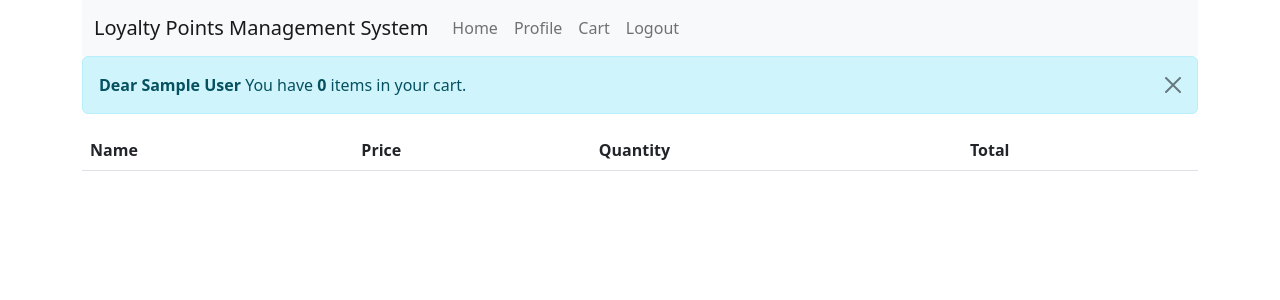
After one commit to AunSyedShah/loyalty_project, a Django app: page /cart/cart-detail/ in a window 1280 px wide. The commit adds this page. Shown: the top 300 px of the page. Run offline with Django 4.2, Linux system fonts and the light colour scheme; the visitor is signed in with stand-in values (Sample User, id 1); lists and menus that the app fills with data are empty.

Commit message:
nov 20 2022 0701

```diff
--- a/loyalty_project/settings.py
+++ b/loyalty_project/settings.py
@@ -38,6 +38,7 @@ INSTALLED_APPS = [
     'main_app',
     "crispy_forms",
     "crispy_bootstrap5",
+    'cart'
 ]
 
 MIDDLEWARE = [
@@ -63,6 +64,7 @@ TEMPLATES = [
                 'django.template.context_processors.request',
                 'django.contrib.auth.context_processors.auth',
                 'django.contrib.messages.context_processors.messages',
+                'cart.context_processor.cart_total_amount'
             ],
         },
     },
@@ -129,3 +131,4 @@ EMAIL_PORT = 587
 EMAIL_USE_TLS = True
 EMAIL_HOST_USER = "aunsyedsyed@gmail.com"
 EMAIL_HOST_PASSWORD = 'yqivixuzaiwhqsjb'
+CART_SESSION_ID = 'cart'
--- a/main_app/urls.py
+++ b/main_app/urls.py
@@ -12,4 +12,12 @@ urlpatterns = [
     path('profile/', views.profile, name='profile'),
     path('order_placed/', views.order_placed, name='order_placed'),
     path('send_email/', views.send_email, name='send_email'),
+    path('cart/add/<int:id>/', views.cart_add, name='cart_add'),
+    path('cart/item_clear/<int:id>/', views.item_clear, name='item_clear'),
+    path('cart/item_increment/<int:id>/',
+         views.item_increment, name='item_increment'),
+    path('cart/item_decrement/<int:id>/',
+         views.item_decrement, name='item_decrement'),
+    path('cart/cart_clear/', views.cart_clear, name='cart_clear'),
+    path('cart/cart-detail/', views.cart_detail, name='cart_detail'),
 ]
--- a/main_app/views.py
+++ b/main_app/views.py
@@ -8,6 +8,8 @@ from .forms import RegistrationForm
 import json
 from django.core.mail import send_mail
 from django.conf import settings
+from django.contrib.auth.decorators import login_required
+from cart.cart import Cart
 
 
 # Create your views here.
@@ -136,3 +138,48 @@ def profile(request):
 def send_email(request):
     send_mail("testing", "testing", settings.EMAIL_HOST_USER, ['aunsyedshah.drama@gmail.com'])
     return JsonResponse({'success': True}, status=200)
+
+
+@login_required(login_url="/users/login")
+def cart_add(request, id):
+    cart = Cart(request)
+    product = Product.objects.get(id=id)
+    cart.add(product=product)
+    messages.success(request, 'Product added to cart successfully')
+    return redirect("home")
+
+
+@login_required(login_url="/users/login")
+def item_clear(request, id):
+    cart = Cart(request)
+    product = Product.objects.get(id=id)
+    cart.remove(product)
+    return redirect("cart_detail")
+
+
+@login_required(login_url="/users/login")
+def item_increment(request, id):
+    cart = Cart(request)
+    product = Product.objects.get(id=id)
+    cart.add(product=product)
+    return redirect("cart_detail")
+
+
+@login_required(login_url="/users/login")
+def item_decrement(request, id):
+    cart = Cart(request)
+    product = Product.objects.get(id=id)
+    cart.decrement(product=product)
+    return redirect("cart_detail")
+
+
+@login_required(login_url="/users/login")
+def cart_clear(request):
+    cart = Cart(request)
+    cart.clear()
+    return redirect("cart_detail")
+
+
+@login_required(login_url="/users/login")
+def cart_detail(request):
+    return render(request, 'cart/cart_detail.html')
--- a/templates/base.html
+++ b/templates/base.html
@@ -11,7 +11,7 @@
 <div class="container">
     <nav class="navbar navbar-expand-lg bg-light">
         <div class="container-fluid">
-            <a class="navbar-brand" href="#">Loyalty Points Management System</a>
+            <a class="navbar-brand" href="/">Loyalty Points Management System</a>
             <button class="navbar-toggler" type="button" data-bs-toggle="collapse"
                     data-bs-target="#navbarSupportedContent" aria-controls="navbarSupportedContent"
                     aria-expanded="false" aria-label="Toggle navigation">
--- /dev/null
+++ b/templates/cart/cart_detail.html
@@ -0,0 +1,30 @@
+{% extends 'base.html' %}
+{% load cart_tag %}
+{% block content %}
+    <!-- total items in alert -->
+    <div class="alert alert-info alert-dismissible fade show" role="alert">
+        <strong>Dear {{ request.user.get_full_name }}</strong> You have
+        <strong>{{ request.session.cart|length }}</strong> items in your
+        cart.
+        <button type="button" class="btn-close" data-bs-dismiss="alert" aria-label="Close"></button>
+    </div>
+    <table class="table">
+        <thead>
+        <tr>
+            <th scope="col">Name</th>
+            <th scope="col">Price</th>
+            <th scope="col">Quantity</th>
+            <th scope="col">Total</th>
+        </tr>
+        </thead>
+        <tbody>
+        {% for key,value in request.session.cart.items %}
+            <tr>
+            <td>{{ value.name }}</td>
+            <td>{{ value.price }}</td>
+            <td>x{{ value.quantity }}</td>
+            <td>{{ value.price|multiply:value.quantity }}</td>
+        {% endfor %}
+        </tbody>
+    </table>
+{% endblock %}
```
Also changed, not shown: main_app/models.py (+4 -4 lines), templates/home.html (+11 -14 lines), main_app/migrations/0004_rename_product_price_product_price_and_more.py (added), media/products/Hapus_Mango.jpg (added), media/products/Patates.jpg (added).
